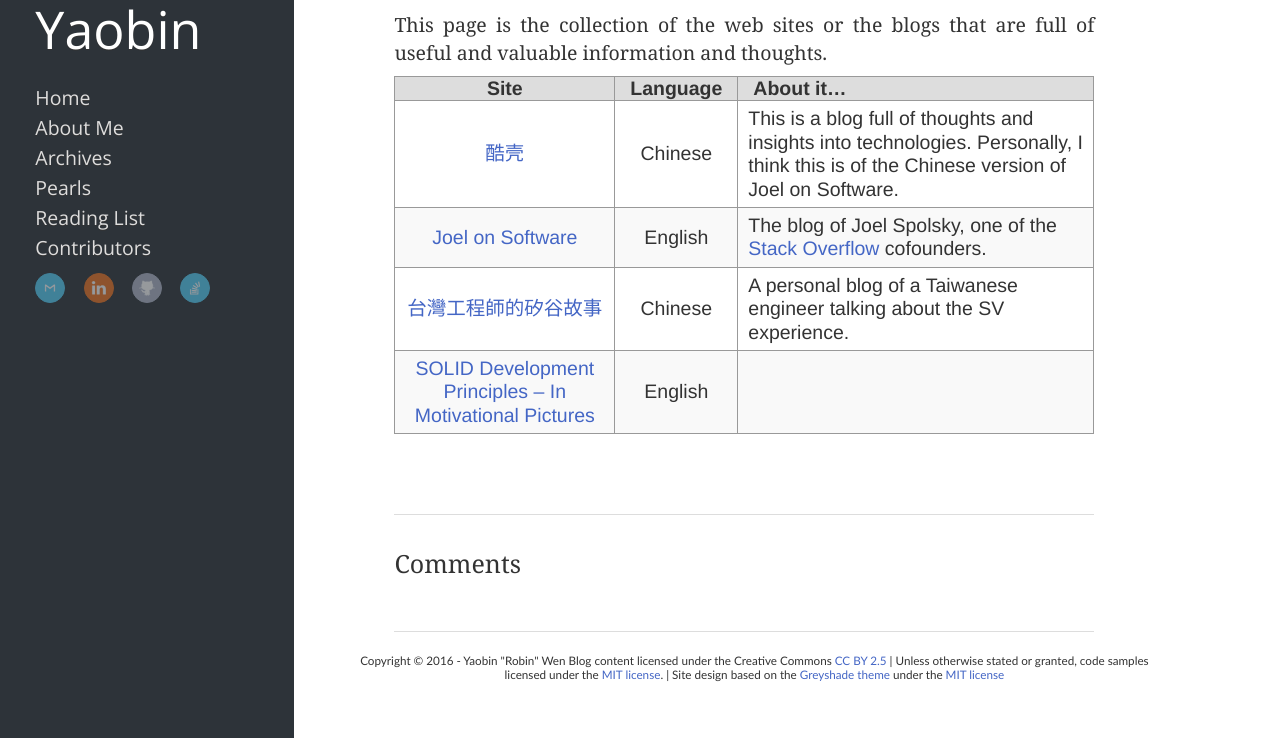
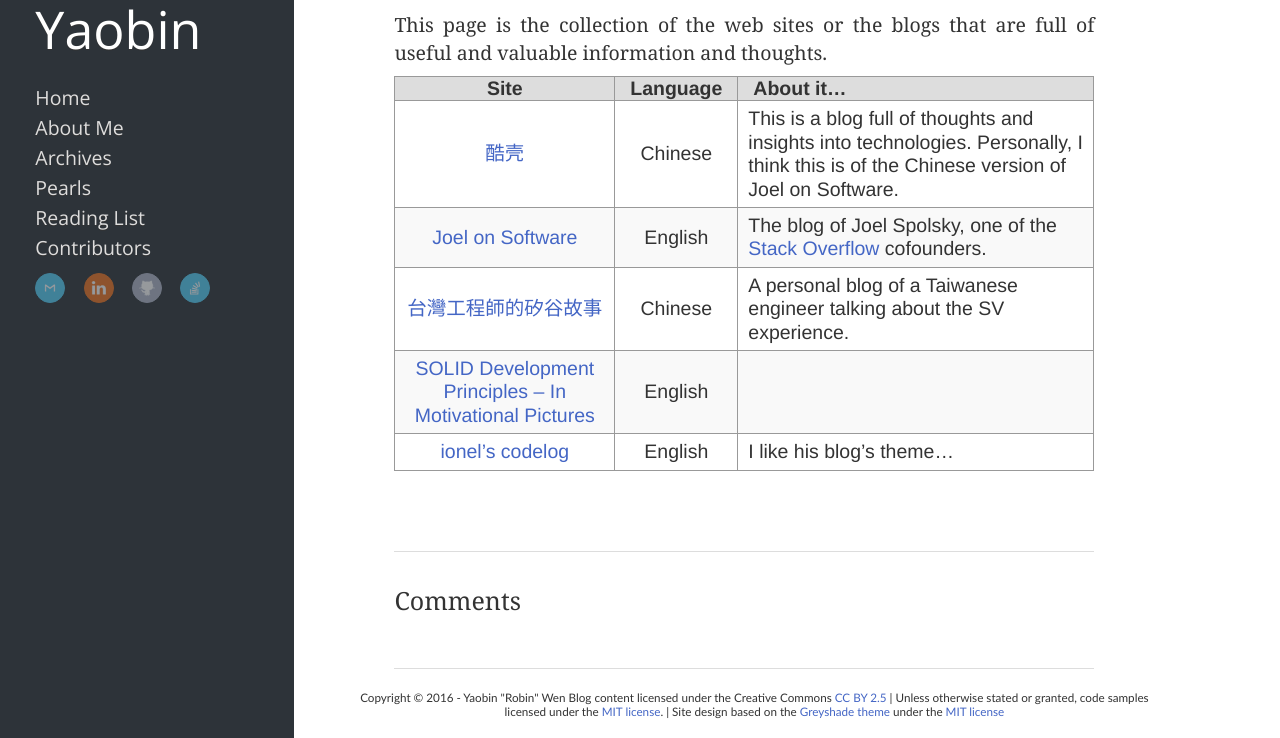
Before and after one commit to Tianhao25/yaobinwen.github.io, a Jekyll site: the page built from pearls/index.markdown, in a window 1280 px wide and 949 px high, cut to the strip 211-949 px from the top of the window. Built offline with Jekyll 4.4.1, drawn with Linux system fonts in a browser that asks for light colours; nearby versions of some CDN libraries; comment, search, counter and statistics services are not loaded.

Commit message:
A new pearl.

```diff
--- a/pearls/index.markdown
+++ b/pearls/index.markdown
@@ -18,3 +18,4 @@ This page is the collection of the web sites or the blogs that are full of usefu
 | [Joel on Software](http://www.joelonsoftware.com/) | English | The blog of Joel Spolsky, one of the [Stack Overflow](http://stackoverflow.com/) cofounders. |
 |[台灣工程師的矽谷故事](http://winston-zh.attlin.com/)| Chinese | A personal blog of a Taiwanese engineer talking about the SV experience.|
 |[SOLID Development Principles – In Motivational Pictures](https://lostechies.com/derickbailey/2009/02/11/solid-development-principles-in-motivational-pictures/)| English | |
+|[ionel's codelog](https://blog.ionelmc.ro/)| English | I like his blog's theme... |
```
